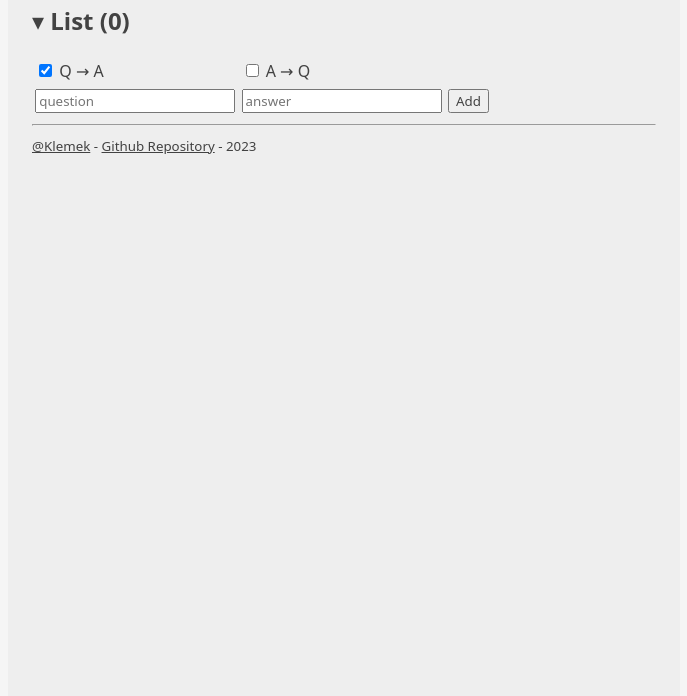
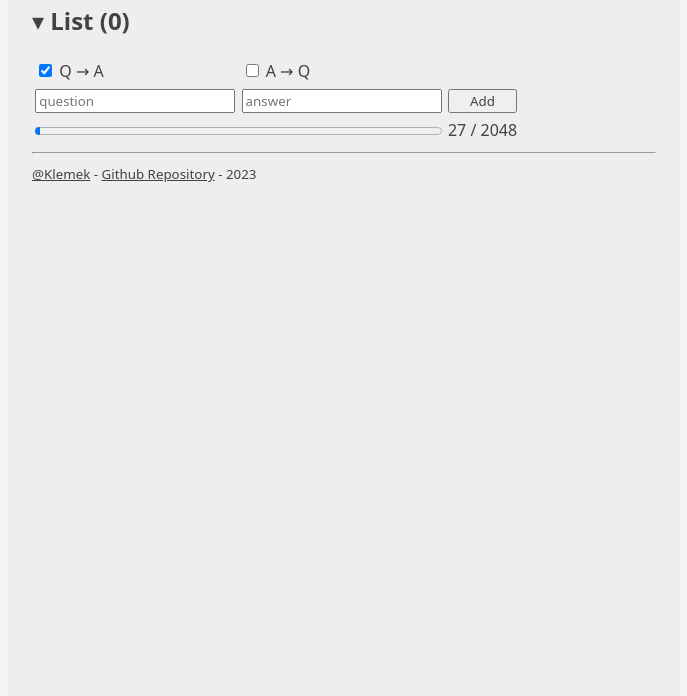
Before and after one commit to Klemek/memory-helper, a plain HTML site: page index.html in a window 1280 px wide. Shown: the part 104-800 px from the top of the page, without its empty margins (296-983 px from the left). Drawn offline with Linux system fonts and the light colour scheme; a web font is replaced by a local one.

Commit message:
show memory size

```diff
--- a/index.html
+++ b/index.html
@@ -51,6 +51,14 @@
                     <td><input placeholder="answer" v-bind:value="newRow[1]" v-on:change="newRow[1] = $event.target.value"></td>
                     <td><button v-on:click="addRow">Add</button></td>
                 </tr>
+                <tr>
+                    <td colspan="2">
+                        <progress max="2048" v-bind:value="urlLength"></progress>
+                    </td>
+                    <td>
+                        {{ urlLength }} / 2048
+                    </td>
+                </tr>
             </table>
         <hr>
         <small><a href="https://twitter.com/_klemek" target="_blank">@Klemek</a> - <a href="https://github.com/Klemek/memory-helper" target="_blank">Github Repository</a> - {{currentYear}}</small>
--- a/style.css
+++ b/style.css
@@ -134,7 +134,7 @@ table.config td {
   max-width: 30%;
 }
 
-table.config td button {
+table.config td button, table.config td progress {
   width: 100%;
 }
 
```
